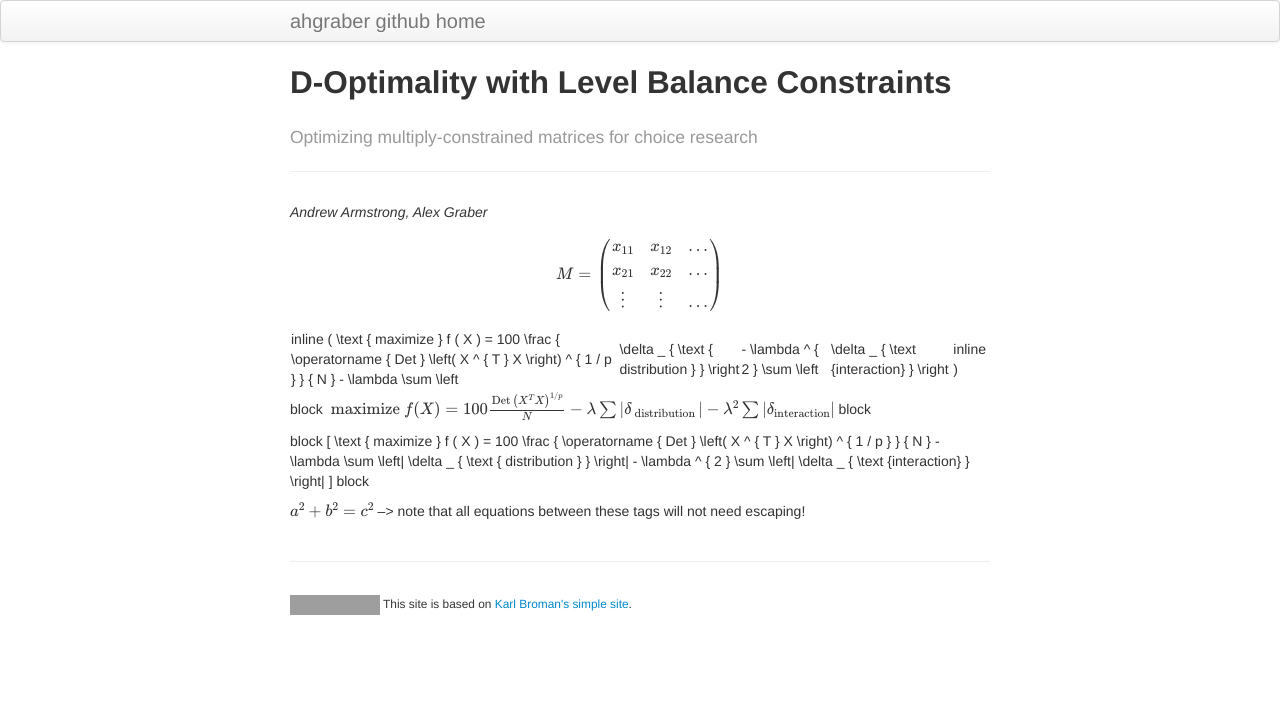
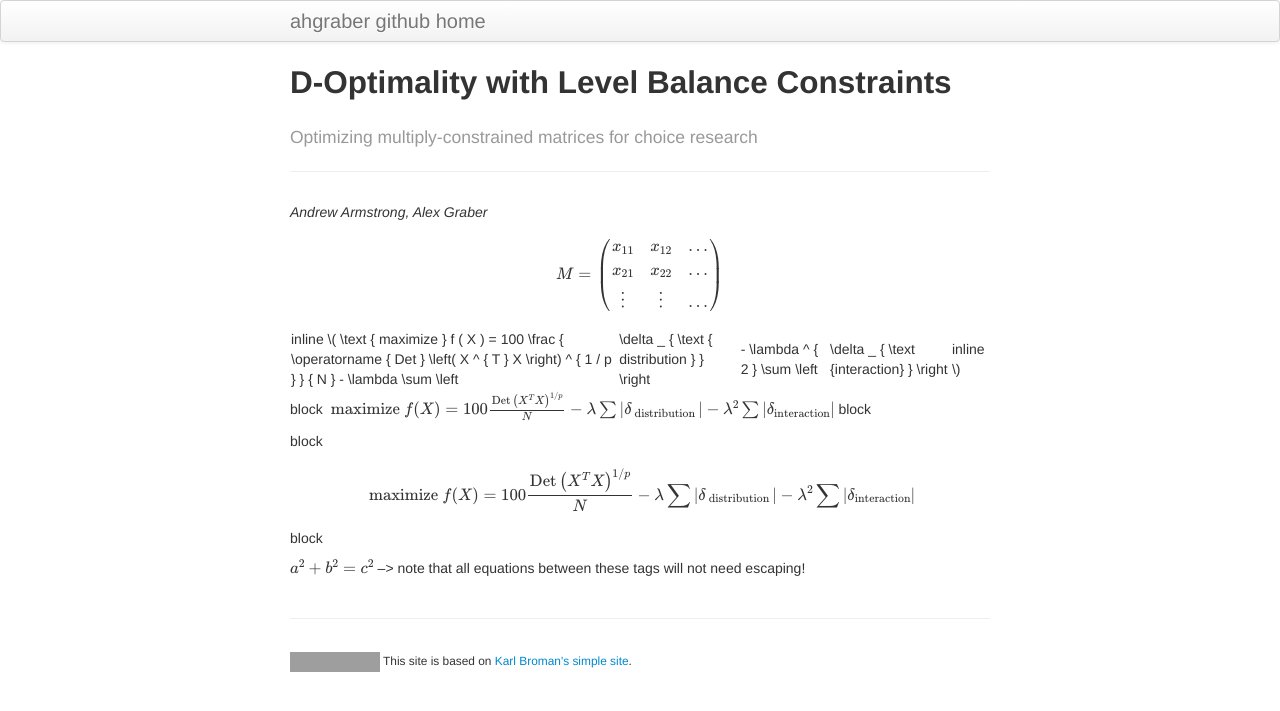
Before and after one commit to ahgraber/Fedorov, a Jekyll site: the page built from index.md, in a window 1280 px wide. Shown: the top 711 px of the page. Built offline with Jekyll 4.4.1, drawn with Linux system fonts in a browser that asks for light colours; formulas are drawn with MathJax 3; grey boxes are pictures that could not be loaded.

```diff
--- a/index.md
+++ b/index.md
@@ -15,7 +15,7 @@ x_{21} & x_{22} & \ldots \\
 \end{array} \right)
 $$
 
-inline \( \text { maximize } f ( X ) = 100 \frac { \operatorname { Det } \left( X ^ { T } X \right) ^ { 1 / p } } { N } - \lambda \sum \left| \delta _ { \text { distribution } } \right| - \lambda ^ { 2 } \sum \left| \delta _ { \text {interaction} } \right| inline \)
+inline \\( \text { maximize } f ( X ) = 100 \frac { \operatorname { Det } \left( X ^ { T } X \right) ^ { 1 / p } } { N } - \lambda \sum \left| \delta _ { \text { distribution } } \right| - \lambda ^ { 2 } \sum \left| \delta _ { \text {interaction} } \right| inline \\)
 
 block
 $$
@@ -25,9 +25,9 @@ block
 
 
 block
-\[
+\\[
 \text { maximize } f ( X ) = 100 \frac { \operatorname { Det } \left( X ^ { T } X \right) ^ { 1 / p } } { N } - \lambda \sum \left| \delta _ { \text { distribution } } \right| - \lambda ^ { 2 } \sum \left| \delta _ { \text {interaction} } \right|
-\]
+\\]
 block
 
 
```
